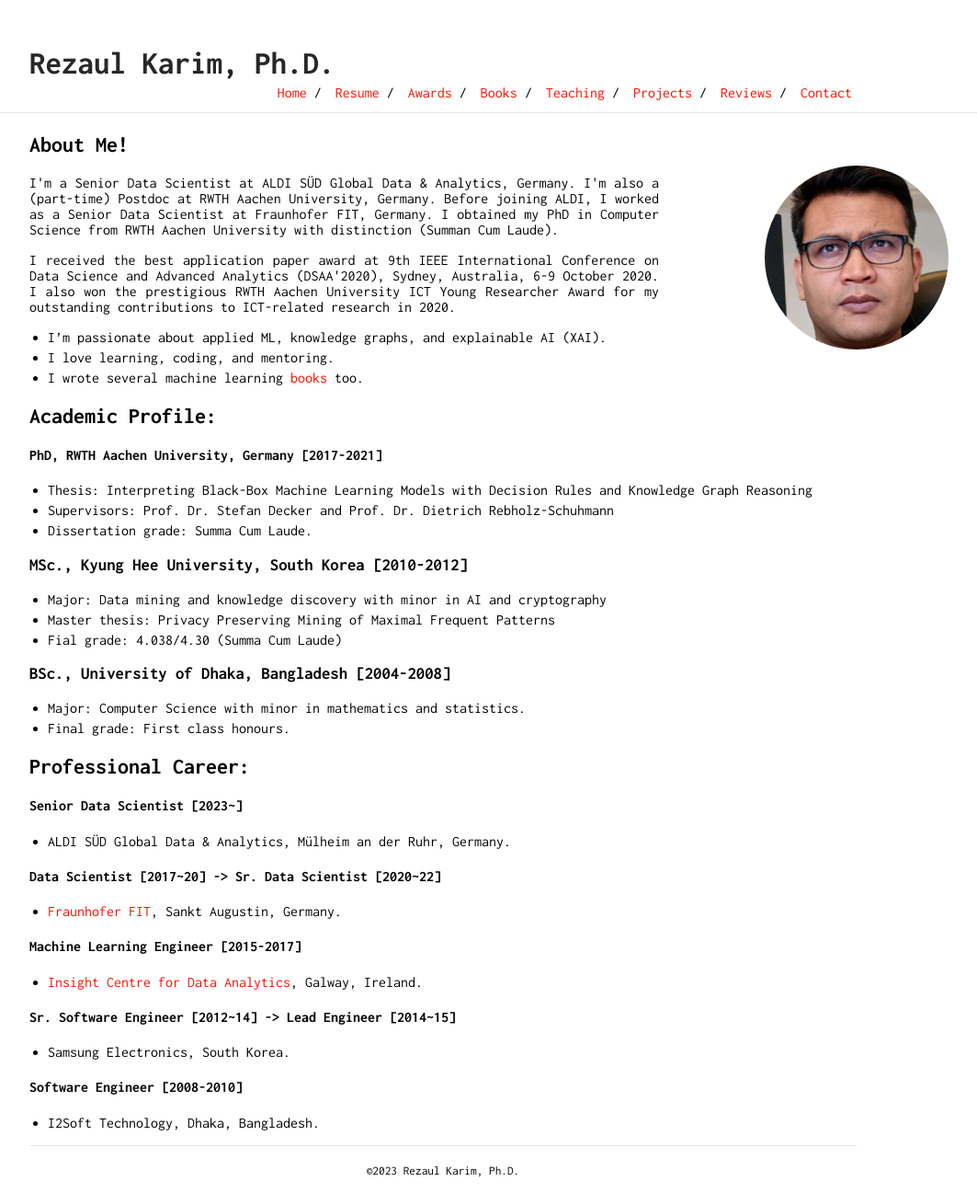
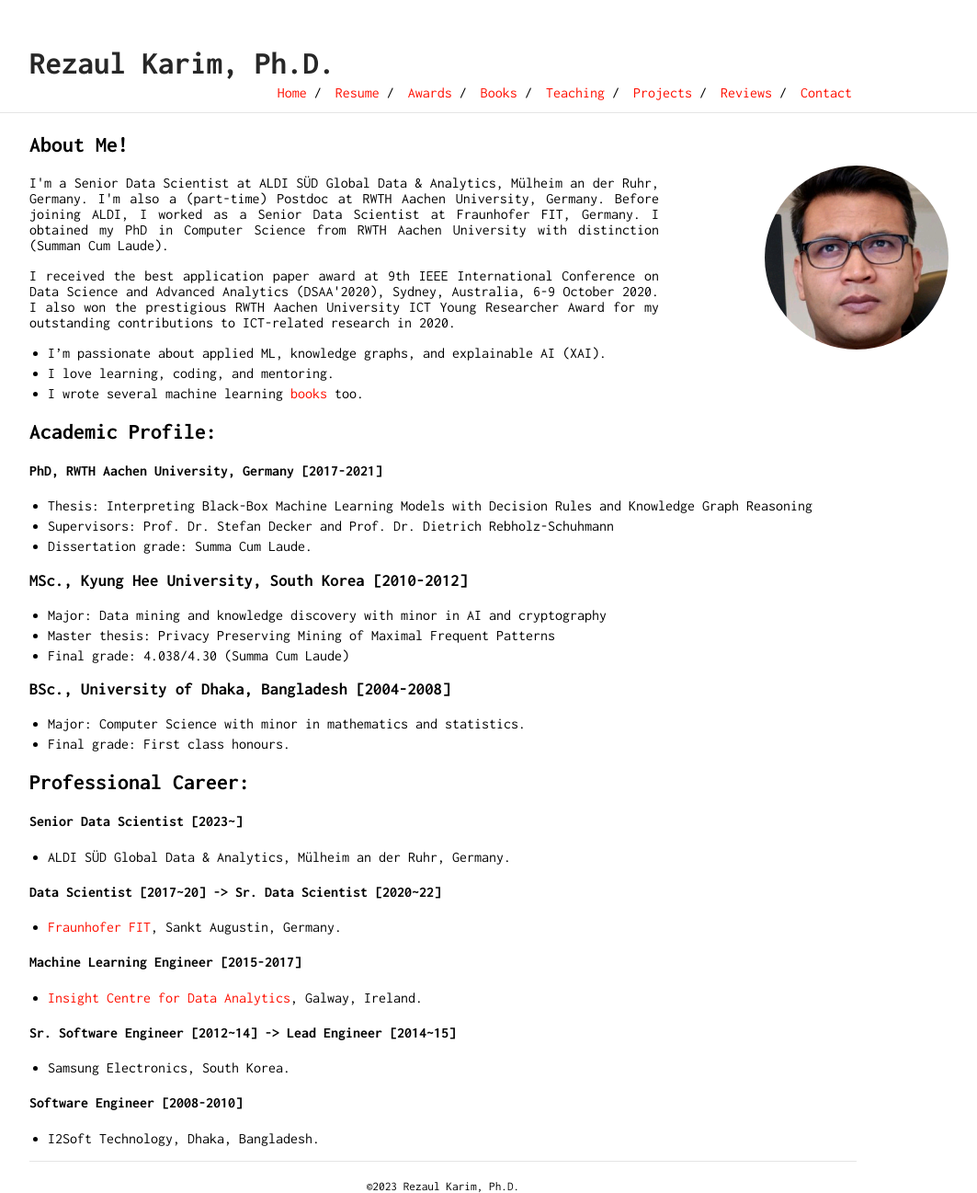
Before and after one commit to rezacsedu/rezacsedu.github.io, a Jekyll site: the page built from index.md, in a window 1280 px wide. Shown: the whole page at 92% size, without its empty margins (158-1221 px from the left). Built offline with Jekyll 4.4.1, drawn with Linux system fonts in a browser that asks for light colours; our own code applies the rules of GitHub Pages for plain Markdown files.

Commit message:
Update index.md

```diff
--- a/index.md
+++ b/index.md
@@ -1,7 +1,7 @@
 ## About Me!
 <img class="profile-picture" src="img/1664312512000.jpg" width="100">
 
-<p style='text-align: justify;'> I'm a Senior Data Scientist at ALDI SÜD Global Data & Analytics, Germany. I'm also a (part-time) Postdoc at RWTH Aachen University, Germany. Before joining ALDI, I worked as a Senior Data Scientist at Fraunhofer FIT, Germany. I obtained my PhD in Computer Science from RWTH Aachen University with distinction (Summan Cum Laude).</p>
+<p style='text-align: justify;'> I'm a Senior Data Scientist at ALDI SÜD Global Data & Analytics, Mülheim an der Ruhr, Germany. I'm also a (part-time) Postdoc at RWTH Aachen University, Germany. Before joining ALDI, I worked as a Senior Data Scientist at Fraunhofer FIT, Germany. I obtained my PhD in Computer Science from RWTH Aachen University with distinction (Summan Cum Laude).</p>
 
 <p style='text-align: justify;'> I received the best application paper award at 9th IEEE International Conference on Data Science and Advanced Analytics (DSAA'2020),  Sydney, Australia, 6-9 October 2020. I also won the prestigious RWTH Aachen University ICT Young Researcher Award for my outstanding contributions to ICT-related research in 2020. </p>
 
@@ -20,7 +20,7 @@
 ### MSc., Kyung Hee University, South Korea [2010-2012]
 - Major: Data mining and knowledge discovery with minor in AI and cryptography
 - Master thesis: Privacy Preserving Mining of Maximal Frequent Patterns
-- Fial grade: 4.038/4.30 (Summa Cum Laude)
+- Final grade: 4.038/4.30 (Summa Cum Laude)
 
 ### BSc., University of Dhaka, Bangladesh [2004-2008]
 - Major: Computer Science with minor in mathematics and statistics.
```
